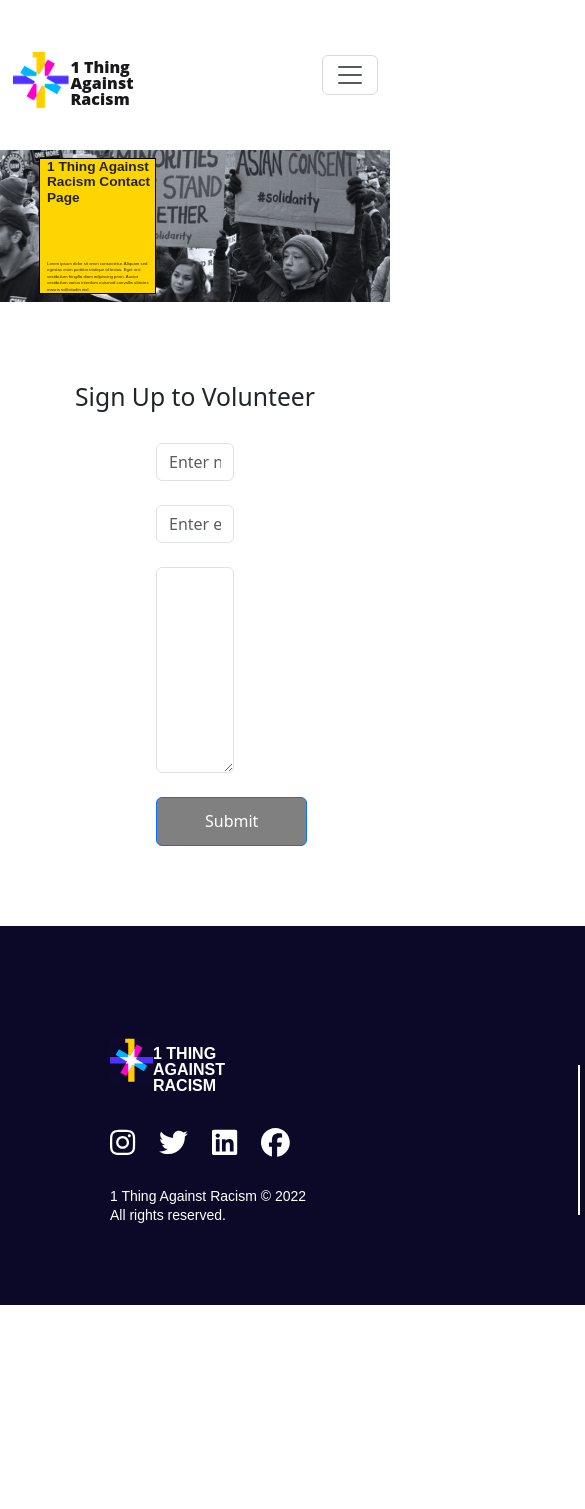
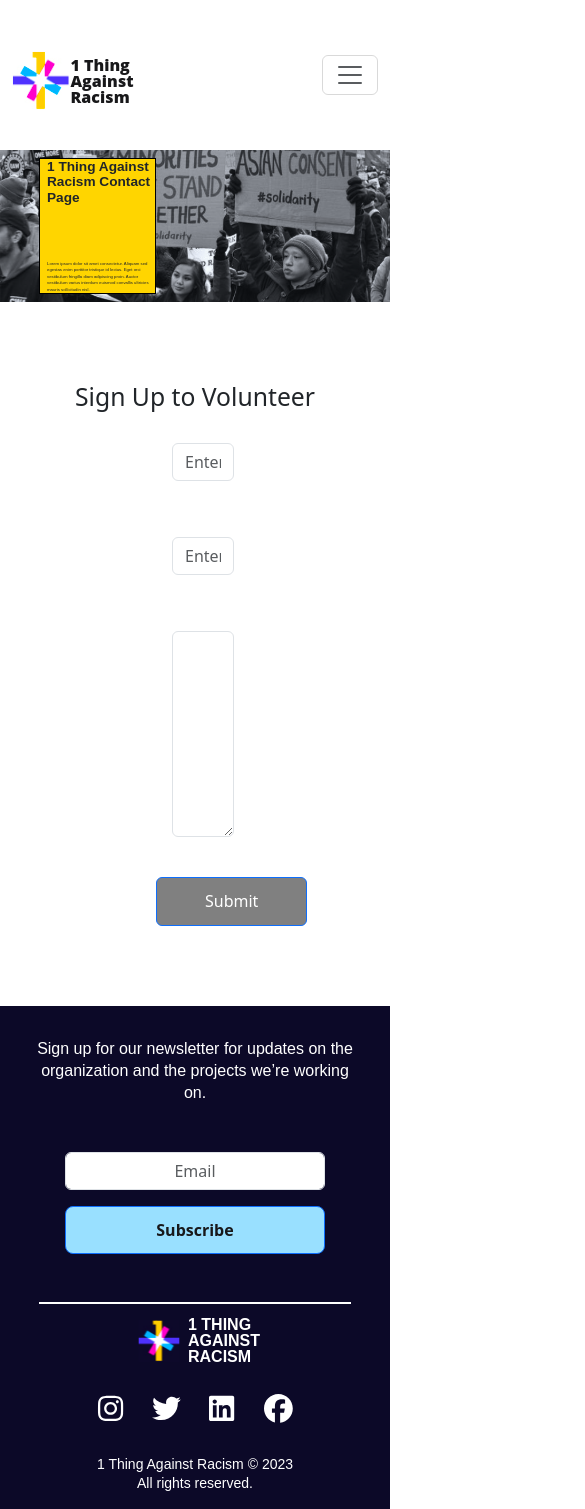
Before and after one commit to 1thing-org/1thing.org, a React (Create React App) app: page /contact in a window 390 px wide. Shown: the top 1509 px of the page, 585 px wide, since content can reach past the window. Before the commit the page ends 1305 px from the top, so only its background shows below. Built offline with nearby package versions, Linux system fonts and the light colour scheme; no server answers.

Commit message:
V2 (#44)
* Added responsive footer

* responsive footer design

```diff
--- a/package.json
+++ b/package.json
@@ -18,6 +18,7 @@
     "@types/react-router-dom": "^5.3.3",
     "axios": "^1.3.5",
     "bootstrap": "^5.2.3",
+    "chart.js": "^4.3.0",
     "i18next": "^22.4.14",
     "i18next-browser-languagedetector": "^7.0.1",
     "i18next-http-backend": "^2.2.0",
@@ -25,12 +26,13 @@
     "react": "^18.2.0",
     "react-bootstrap": "^2.7.3",
     "react-bootstrap-validation": "^0.1.11",
+    "react-chartjs-2": "^5.2.0",
     "react-dom": "^18.2.0",
     "react-i18next": "^12.2.0",
     "react-responsive": "^9.0.2",
     "react-router-bootstrap": "^0.26.2",
     "react-router-dom": "^6.8.0",
-    "react-scripts": "5.0.1",
+    "react-scripts": "^5.0.1",
     "reactstrap": "^9.1.9",
     "recharts": "^2.5.0",
     "typeface-open-sans": "^1.1.13",
--- a/src/components/footer/Footer.css
+++ b/src/components/footer/Footer.css
@@ -3,80 +3,28 @@ footer {
     padding-top: 7rem;
     padding-bottom: 4rem;
     max-width: 1440px;
-    min-width: 1440px;
     margin: 0 auto;
+    display: flex;
+    justify-content: space-around;
 }
 
 .footer-container {
     display: flex;
     flex-direction: row;
     align-items: center;
-    justify-content: center;
+    justify-content: space-between;
     color: white;
 }
 
-.footer-left-side {
-    margin-left: 110px;
-    margin-right: 190px;
-    padding: 0 2 rem;
-    text-align: left;
+.footer-left-side,
+.footer-right-side {
+    margin: auto;
     width: auto;
 }
 
-.left-side h4 {
-    padding-bottom: 1rem;
-    font-weight: bold;
+.footer-left-side {
+    text-align: left;
 }
-
-.footer-logo{
-    width: 43px;
-    height: 45px;
-}
-.footer-text{
-    font-family: sans-serif;
-    font-style: normal;
-    font-weight: 800;
-    font-size: 16px;
-    line-height: 16px;
-    text-transform: uppercase;
-    color: #FFFFFF;
-}
-
-
-.icon {
-    color: white;
-    font-size: 1.8rem;
-    padding-right: 1.5rem;
-}
-
-
-.copy-right{
-    width: 201px;
-    height: 38px;
-    margin-top: 24px;
-    font-family: sans-serif;
-    font-style: normal;
-    font-weight: 400;
-    font-size: 14px;
-    line-height: 19px;
-    color: #FFFFFF;
-}
-
-
-.left-side p {
-    padding-bottom: 1.5rem;
-}
-.split-line {
-    display: flex;
-    justify-content: center;
-    align-items: center;
-
-    width: 166px;
-    height: 0px;
-    border: 1px solid #FFFFFF;
-    transform: rotate(90deg);
-}
-
 
 .footer-right-side {
     display: flex;
@@ -86,16 +34,43 @@ footer {
     padding: 0 2rem;
 }
 
-.subscribe-form {
-    display: flex;
-    justify-content: space-between;
-    align-items: center;
-    width: 75%;
-
+.left-side h4,
+.left-side p {
+    padding-bottom: 1rem;
+    font-weight: bold;
 }
 
-  .sign-up-text{
+.footer-logo{
+    width: 43px;
+    height: 45px;
+}
+
+.footer-text,
+.copy-right,
+.sign-up-text {
     font-family: sans-serif;
+    color: #FFFFFF;
+}
+
+.footer-text {
+    font-style: normal;
+    font-weight: 800;
+    font-size: 16px;
+    line-height: 16px;
+    text-transform: uppercase;
+}
+
+.copy-right {
+    width: 201px;
+    height: 38px;
+    margin-top: 24px;
+    font-style: normal;
+    font-weight: 400;
+    font-size: 14px;
+    line-height: 19px;
+}
+
+.sign-up-text {
     font-size: 16px;
     font-weight: 400;
     line-height: 22px;
@@ -103,34 +78,57 @@ footer {
     text-align: left;
 }
 
-  .subscribe-form .form-control {
-    flex: 1;
-    margin-right: 1rem;
-  }
-
-.button{
+.icon,
+.button {
     display: flex;
     justify-content: center;
     align-items: center;
+}
+
+.icon {
+    color: white;
+    font-size: 1.8rem;
+    padding-right: 1.5rem;
+}
+
+.button {
     width: 186px;
     height: 48px;
-    left: 931px;
-    top: 187px;
-
     background: #99E0FF;
     border-radius: 8px;
 }
+
 .subscribe {
     width: 78px;
     height: 22px;
-    left: 985px;
-    top: 200px;
-    font-family: 'Open Sans' sans-serif;
+    font-family: 'Open Sans', sans-serif;
     font-style: normal;
     font-weight: 700;
     font-size: 16px;
     line-height: 22px;
     color: #18181A;
+}
+
+.split-line {
+    display: flex;
+    justify-content: center;
+    align-items: center;
+    width: 166px;
+    height: 0px;
+    border: 1px solid #FFFFFF;
+    transform: rotate(90deg);
+}
+
+.subscribe-form {
+    display: flex;
+    justify-content: space-between;
+    align-items: center;
+    width: 75%;
+}
+
+.subscribe-form .form-control {
+    flex: 1;
+    margin-right: 1rem;
 }
 
 .social-icons {
@@ -139,3 +137,180 @@ footer {
     justify-content: space-between;
     align-items: center;
 }
+
+.brand-container {
+    padding-top: 1rem;
+    display: flex;
+    align-items: center;
+}
+
+@media screen and (max-width: 767px) {
+    footer {
+        box-sizing: border-box;
+        padding: 0 0;
+    }
+
+    .footer-container {
+        flex-direction: column-reverse;
+        justify-content: center;
+        align-items: center;
+    }
+
+    .footer-right-side {
+        width: 100%;
+        padding: 2rem 2rem;
+    }
+
+    .subscribe-form {
+        flex-direction: column;
+        justify-content: center;
+        align-items: center;
+        width: 100%;
+        margin: 1rem auto;
+    }
+
+    .sign-up-text {
+        text-align: center;
+    }
+
+    .form-control {
+        flex: 1;
+        margin: 1rem;
+        display: flex;
+        justify-content: center;
+        align-items: center;
+        text-align: center;
+        width: 80%;
+    }
+
+    .button {
+        width: 80%;
+    }
+
+    .footer-left-side {
+        margin: 0;
+        display: flex;
+        flex-direction: column;
+        align-items: center;
+        text-align: center;
+        width: 90%
+    }
+
+
+    .footer-logo {
+        width: 100%;
+        height: 100%;
+    }
+
+    .footer-text{
+        text-align: justify;
+    }
+
+    .social-icons {
+        display: flex;
+        justify-content: space-between;
+        align-items: center;
+        width: 60%
+    }
+
+    .icon {
+        padding: 0.5rem;
+    }
+
+    .split-line {
+        display: flex;
+        justify-content: center;
+        align-items: center;
+
+        width: 80%;
+        height: 0px;
+        border: 1px solid #FFFFFF;
+        transform: rotate(180deg);
+    }
+}
+
+@media screen and (min-width: 768px) and (max-width: 991px){
+    footer {
+        max-width: 991px;
+        box-sizing: border-box;
+        padding: 0 0;
+    }
+
+    .footer-container {
+        flex-direction: column-reverse;
+        justify-content: center;
+        align-items: center;
+    }
+
+    .footer-right-side {
+        width: 100%;
+        padding: 2rem;
+        align-items: center;
+        text-align: center;
+    }
+
+    .footer-left-side {
+        display: flex;
+        flex-direction: column;
+        align-items: center;
+    }
+
+    .social-icons {
+        margin: 0;
+    }
+
+    .icon {
+        padding: 1rem;
+    }
+
+    .copy-right {
+        align-items: center;
+        text-align: center;
+    }
+
+
+    .split-line {
+        display: flex;
+        justify-content: center;
+        align-items: center;
+
+        width: 90%;
+        height: 0px;
+        border: 1px solid #FFFFFF;
+        transform: rotate(180deg);
+        margin-bottom: 1rem;
+    }
+    .sign-up-text {
+        text-align: center;
+    }
+
+}
+
+@media screen and (min-width: 992px) {
+    body {
+        background-color: white;
+    }
+
+    .footer {
+        height: auto;
+        margin: 0 auto;
+        padding: 0 auto;
+    }
+
+    .footer-container {
+        margin: 1 rem;
+        padding: 0;
+        max-width: 1440px;
+        height: 264px;
+
+        display: flex;
+        flex-direction: row;
+        justify-content: space-between;
+        align-items: center;
+    }
+
+    .footer-left-side {
+        padding-left: 4rem;
+        padding-right: 4rem;
+    }
+}
--- a/src/components/footer/Footer.tsx
+++ b/src/components/footer/Footer.tsx
@@ -31,7 +31,7 @@ function Footer(){
                         <SocialMedia name={faLinkedin} refLink='https://www.linkedin.com/company/1-thing-org/' />
                         <SocialMedia name={faFacebook} refLink='https://www.facebook.com/people/One-Thing-Org/100081311228444/' />
                     </div>
-                    <p className="copy-right">1 Thing Against Racism © 2022 All rights reserved. </p>
+                    <p className="copy-right">1 Thing Against Racism © 2023 All rights reserved. </p>
                 </div>
                 <div className="split-line"></div>
                 <div className='footer-right-side'>
```
Also changed, not shown: 1 other file (tests, documents, lock files or other folders). Lines whose indentation alone changed are shown as unchanged.
